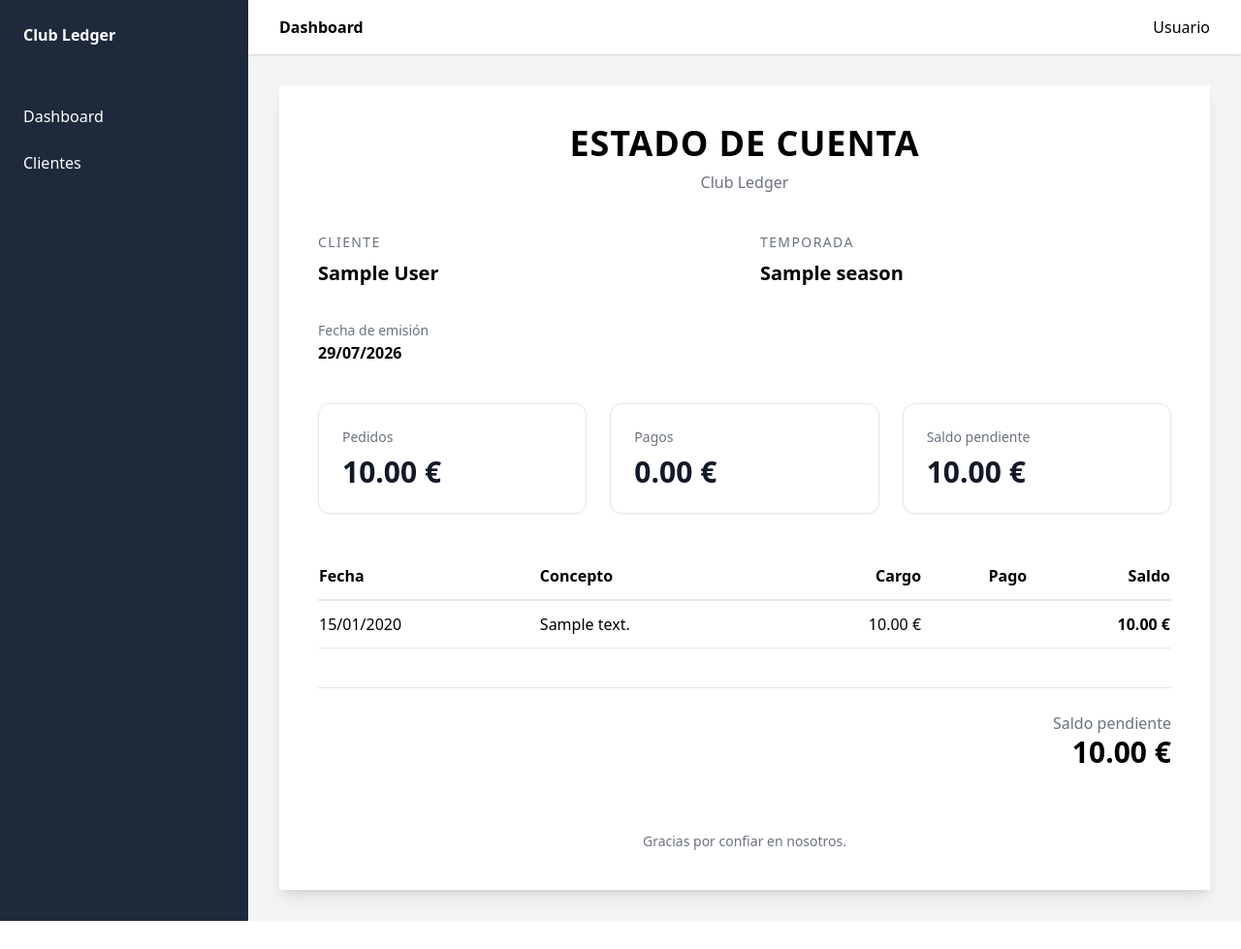
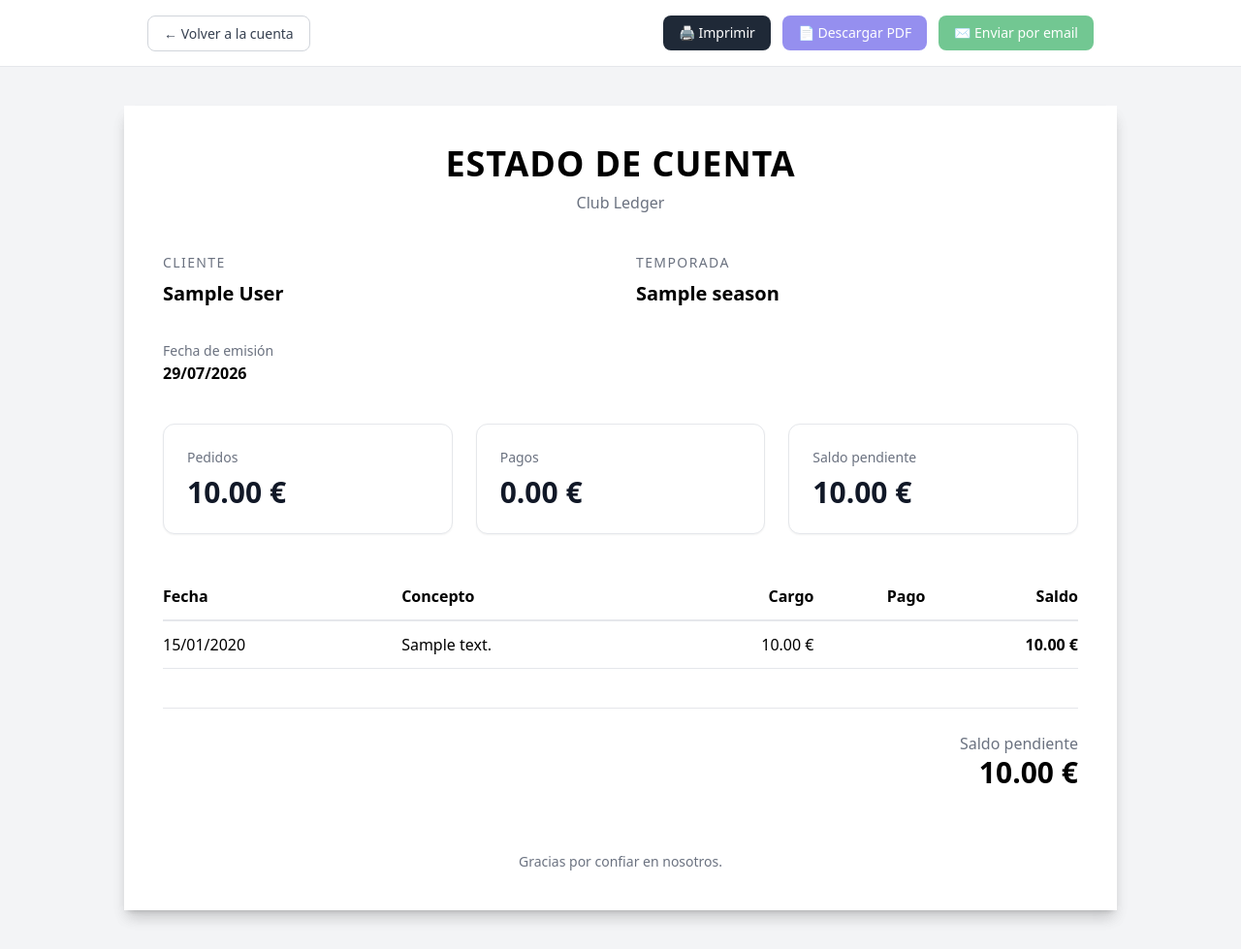
Before and after one commit to yoerguille/club_ledger, a Django app: page /statements/accounts/1/ in a window 1280 px wide. Shown: the whole page at 97% size. Before the commit the page ends 950 px from the top, so only its background shows below. Run offline with Django 5.2, Linux system fonts and the light colour scheme; tables that the repository leaves empty hold one stand-in row (values such as "Sample post"); style sheets or scripts are compiled from the project's sources; some libraries are stand-ins or nearby versions.

Commit message:
feature: adding statement_document actions

```diff
--- /dev/null
+++ b/templates/base_document.html
@@ -0,0 +1,84 @@
+{% load static %}
+{% load tailwind_tags %}
+
+<!DOCTYPE html>
+<html lang="es">
+
+<head>
+    {% tailwind_css %}
+    <meta charset="UTF-8">
+
+    <title>
+
+        {% block title %}
+
+        Estado de Cuenta . {{customer.name}}
+
+        {% endblock %}
+
+    </title>
+
+    <link rel="stylesheet" href="{% static 'css/output.css' %}">
+    {% block extra_css %}
+    {% endblock %}
+
+   <style>
+
+        @media print {
+
+            .no-print {
+                display: none !important;
+            }
+
+            body {
+                background: white;
+            }
+
+            main {
+                margin: 0;
+                max-width: 100%;
+                width: 100%;
+                box-shadow: none;
+            }
+
+        }
+
+    </style>
+
+</head>
+
+<body class="bg-gray-100">
+
+    <div class="no-print border-b border-gray-200 bg-white">
+
+        <div class="mx-auto flex max-w-5xl items-center justify-between px-6 py-4">
+
+            <div>
+
+                {% block document_back %}
+                {% endblock %}
+
+            </div>
+
+            <div class="flex items-center gap-3">
+
+                {% block document_actions %}
+                {% endblock %}
+
+            </div>
+
+        </div>
+
+    </div>
+
+    <main
+        class="mx-auto my-10 max-w-5xl bg-white shadow-lg">
+
+        {% block content %}
+        {% endblock %}
+
+    </main>
+
+</body>
+
+</html>
--- a/templates/statements/statement_detail.html
+++ b/templates/statements/statement_detail.html
@@ -1,12 +1,51 @@
-{% extends "base.html" %}
+{% extends "base_document.html" %}
 
 {% block title %}
 Estado de cuenta
 {% endblock %}
 
+
+{% block document_back %}
+
+<a
+    href="{% url 'accounts:account_detail' account.pk %}"
+    class="rounded-lg border border-gray-300 px-4 py-2 text-sm font-medium text-gray-700 hover:bg-gray-100"
+>
+    ← Volver a la cuenta
+</a>
+
+{% endblock %}
+
+{% block document_actions %}
+
+    <button
+        onclick="window.print()"
+        class="rounded-lg bg-gray-800 px-4 py-2 text-sm font-medium text-white hover:bg-gray-900"
+    >
+        🖨 Imprimir
+    </button>
+
+    <button
+        disabled
+        class="cursor-not-allowed rounded-lg bg-indigo-600 px-4 py-2 text-sm font-medium text-white opacity-60"
+    >
+        📄 Descargar PDF
+    </button>
+
+    <button
+        disabled
+        class="cursor-not-allowed rounded-lg bg-green-600 px-4 py-2 text-sm font-medium text-white opacity-60"
+    >
+        ✉ Enviar por email
+    </button>
+
+{% endblock %}
+
 {% block content %}
 
+
 <div class="mx-auto max-w-5xl bg-white p-10 shadow-lg">
+
 
     <div class="text-center">
 
@@ -207,4 +246,5 @@ Estado de cuenta
 
 </div>
 
+
 {% endblock %}
```
Also changed, not shown: templates/components/documents/actions.html (added, +19 -0 lines).
